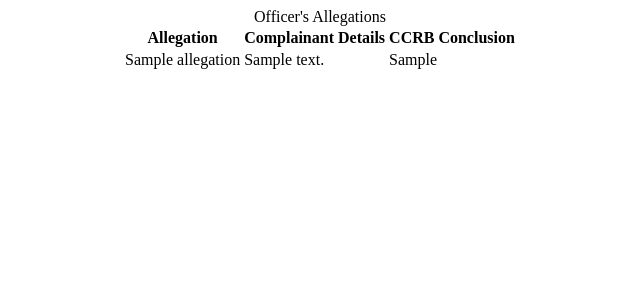
After one commit to mallahdiv/WOWproject, a Flask app: template BaseCode/templates/officer_results.html in a window 1280 px wide. The commit adds this page. Shown: the top 300 px of the page, without its empty margins (320-960 px from the left). Run offline with Flask 2, Linux system fonts and the light colour scheme; the template is opened without the code that fills it: most values are stand-ins (such as "Sample title", 1, 10 or a date in 2020); parts of the project's set-up code (start-up, migrations or seed data) failed here and were passed over.

Commit message:
code to retrieve allegations and display results

```diff
--- a/BaseCode/app.py
+++ b/BaseCode/app.py
@@ -96,11 +96,40 @@ def results():
 
     return render_template('results.html',officers = unique_officers_list)
 
+
+@app.route('/officer_results/<unique_mos_id>',methods=["GET","POST"])
+def officer_results(unique_mos_id):
+    search_input = session.get('search_input',None)
+    officer_allegations = []
+    print(unique_mos_id)
+    if search_input.isdigit():
+        #retrieve data by badge number
+        officers = db.session.query(allegations).filter(allegations.shield_no == search_input)
+        officer_allegations = get_allegations_info(officers,unique_mos_id)
+
+    else:
+        #retrieve data by officer last name using SQL LIKE statement which searches for a specified pattern in the data
+        officers = db.session.query(allegations).filter(allegations.last_name.like(search_input.capitalize() + "%"))
+        officer_allegations = get_allegations_info(officers,unique_mos_id)
+
+
+
+    return render_template('officer_results.html',officer_allegations=officer_allegations)
+
+
+
+
+
+
+
+
+
 # helper function that creates a list of dictionaries with officer info in them
 def set_List_Of_officers(officers,officer_list):
     for officer in officers:
-        officer_info = {'first':officer.first_name,'last':officer.last_name,'command_now':officer.command_now,'rank_now':officer.rank_now}
+        officer_info = {'first':officer.first_name,'last':officer.last_name,'command_now':officer.command_now,'rank_now':officer.rank_now,'unique_mos_id':officer.unique_mos_id}
         officer_list.append(officer_info)
+
 
 #helper function that converts each officer dictionary to JSON in the list
 def convert_to_JSON(officer_list):
@@ -110,6 +139,7 @@ def convert_to_JSON(officer_list):
         officers.append(officer_string)
     return officers
 
+
 #helper function that converts each officer JSON back to dictionary in the list
 def convert_to_dict(officer_list):
     officers = []
@@ -118,6 +148,19 @@ def convert_to_dict(officer_list):
         officers.append(loaded_officer)
     return officers
 
+
+def get_allegations_info(officers,unique_mos_id):
+    officer_allegations = []
+    for officer in officers:
+        if officer.unique_mos_id == int(unique_mos_id):
+            allegation_info = {'allegation':officer.fado_type +': '+officer.allegation,'complainant_details':officer.complainant_ethnicity+' '+officer.complainant_gender+', '+str(officer.complainant_age_incident)+' years old','ccrb_con':officer.board_disposition}
+            officer_allegations.append(allegation_info)
+    return officer_allegations
+
+
+
+
+
 # this allows the python file to run
 if __name__ == "__main__":
     app.run()
--- /dev/null
+++ b/BaseCode/templates/officer_results.html
@@ -0,0 +1,30 @@
+<!DOCTYPE html>
+<html lang="en">
+<head>
+    <meta charset="UTF-8">
+    <meta name="viewport" content="width=device-width, initial-scale=1.0">
+    <title>Document</title>
+</head>
+<body>
+    <center>
+        <table>
+          <caption>
+            Officer's Allegations
+          </caption>
+          <th>Allegation</th>
+          <th>Complainant Details</th>
+          <th>CCRB Conclusion</th>
+          {%for allegation in officer_allegations%}
+
+          <tr>
+            <td>{{allegation['allegation']}}</td>
+
+            <td>{{allegation['complainant_details']}} &nbsp;</td>
+            <td>{{allegation['ccrb_con']}}</td>
+          </tr>
+
+          {%endfor%}
+        </table>
+      </center>
+</body>
+</html>
--- a/BaseCode/templates/results.html
+++ b/BaseCode/templates/results.html
@@ -27,7 +27,7 @@
 
       <tr>
         <td>
-          <a href="/results={{ officer['first'] +' '+ officer['last']}}"
+          <a href="/officer_results/{{officer['unique_mos_id']}}"
             >{{ officer['first'] +' '+ officer['last'] }}</a
           >
         </td>
```
